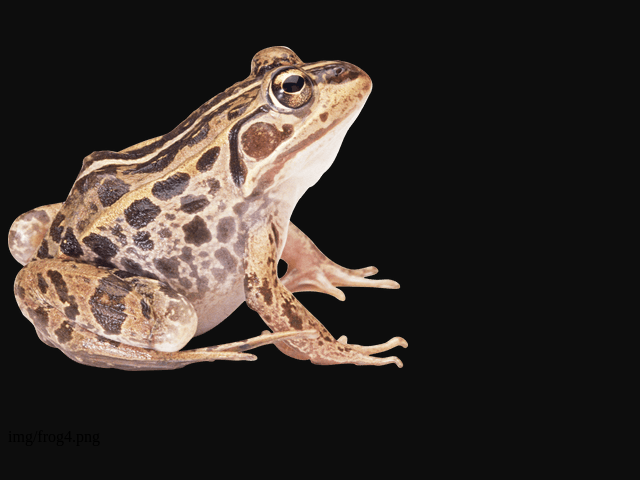
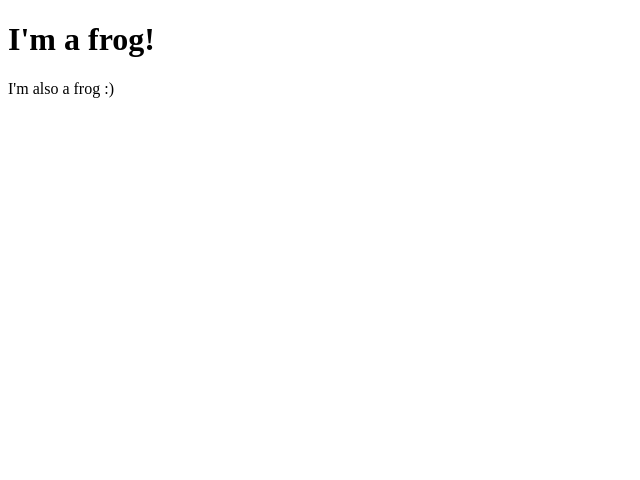
Before and after one commit to KingKix/Fr-gs.github.io, a plain HTML site: page frog/index.html in a window 1280 px wide. Shown: the whole page, without its empty margins (0-640 px from the left). Drawn offline with Linux system fonts and the light colour scheme.

Commit message:
Update index.html

```diff
--- a/frog/index.html
+++ b/frog/index.html
@@ -1,36 +1,14 @@
-<!--
-Created for Fr_g
-by Voizdev
-February 21, 2021
-
-The script will run on page load and pick a random integer from 0 to
-the the list size. It will then use that number to build a path to an
-image. Set the number of your list size. Set the correct path to the folder
-where the images are located. Name the images all the same thing except
-for an incrementing number at the end of the base filename proceeding
-the period (ex. frog23.jpg). Make sure all the file extensions are the same.
-Set the correct file extension.
--->
-
 <!DOCTYPE html>
-<html>
-    <head>
-        <title>Fr-g</title>
-    </head>
-    <body style="background-color:#0d0d0d">
-    <img id="frog" src="" alt=" :'( this frog was not found" title=":)">
-    <p id="path">error. path not loaded.</p>
-    <script>
-        window.onload = function randomFrog(){
-            var listSize = 7; <!-- SET LIST SIZE -->
-            var rInt = Math.floor(Math.random() * listSize + 1);
-            var str = "img/"; <!-- SET PATH TO FOLDER -->
-            str = str.concat("frog"); <!-- SET BASE FILENAME -->
-            str = str.concat(rInt);
-            str = str.concat(".png"); <!-- SET FILE EXTENSION -->
-            document.getElementById("frog").src = str;
-            document.getElementById("path").innerHTML = str; <!-- comment this out. this just shows the path that was built -->
-        }
-    </script>
-    <body style="background-color:#0d0d0d">
+<html lang="en">
+<head>
+    <meta charset="UTF-8">
+    <meta name="viewport" content="width=device-width, initial-scale=1.0">
+    <title>Frog</title>
+</head>
+<body>
+    <div class="title">
+        <h1>I'm a frog!</h1>
+        <p>I'm also a frog :)</p>
+    </div>
+</body>
 </html>
```
